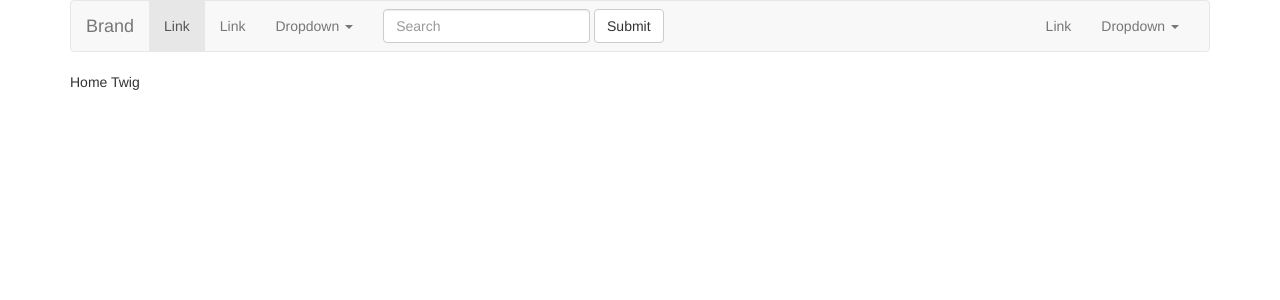
After one commit to devchuckcamp/slim-rest, a PHP site: template resources/views/home.twig in a window 1280 px wide. The commit adds this page. Shown: the top 300 px of the page. Run offline with PHP 8.4, Linux system fonts and the light colour scheme; the template is opened without the code that fills it, so the values that code supplies are empty; some libraries are stand-ins or nearby versions.

```diff
--- /dev/null
+++ b/app/routes.php
@@ -0,0 +1,6 @@
+<?php
+
+
+$app->get('/', 'HomeController:index');
+
+$app->get('/city', 'CityController:index');
--- /dev/null
+++ b/resources/views/city.twig
@@ -0,0 +1 @@
+city
--- /dev/null
+++ b/resources/views/home.twig
@@ -0,0 +1,6 @@
+{% extends 'templates/app.twig' %}
+
+
+{% block content%}
+	Home Twig
+{% endblock %}
--- /dev/null
+++ b/resources/views/templates/app.twig
@@ -0,0 +1,23 @@
+<!DOCTYPE html>
+<html>
+<head>
+	<title>Slim Api</title>
+	<link rel="stylesheet" href="https://maxcdn.bootstrapcdn.com/bootstrap/3.3.7/css/bootstrap.min.css">
+
+</head>
+
+<body>
+	<div class="container">
+
+		{% include 'templates/partials/navigation.twig' %}
+
+		{% block content %} {% endblock %}
+
+	</div>
+
+	<!-- JQuery Script -->
+	<script src="https://cdnjs.cloudflare.com/ajax/libs/jquery/3.2.1/jquery.js"></script>
+	<!-- Bootstrap Script -->
+	<script src="https://maxcdn.bootstrapcdn.com/bootstrap/3.3.7/js/bootstrap.min.js"></script>
+</body>
+</html>
--- /dev/null
+++ b/resources/views/templates/partials/navigation.twig
@@ -0,0 +1,53 @@
+<nav class="navbar navbar-default">
+  <div class="container-fluid">
+    <!-- Brand and toggle get grouped for better mobile display -->
+    <div class="navbar-header">
+      <button type="button" class="navbar-toggle collapsed" data-toggle="collapse" data-target="#bs-example-navbar-collapse-1" aria-expanded="false">
+        <span class="sr-only">Toggle navigation</span>
+        <span class="icon-bar"></span>
+        <span class="icon-bar"></span>
+        <span class="icon-bar"></span>
+      </button>
+      <a class="navbar-brand" href="#">Brand</a>
+    </div>
+
+    <!-- Collect the nav links, forms, and other content for toggling -->
+    <div class="collapse navbar-collapse" id="bs-example-navbar-collapse-1">
+      <ul class="nav navbar-nav">
+        <li class="active"><a href="#">Link <span class="sr-only">(current)</span></a></li>
+        <li><a href="#">Link</a></li>
+        <li class="dropdown">
+          <a href="#" class="dropdown-toggle" data-toggle="dropdown" role="button" aria-haspopup="true" aria-expanded="false">Dropdown <span class="caret"></span></a>
+          <ul class="dropdown-menu">
+            <li><a href="#">Action</a></li>
+            <li><a href="#">Another action</a></li>
+            <li><a href="#">Something else here</a></li>
+            <li role="separator" class="divider"></li>
+            <li><a href="#">Separated link</a></li>
+            <li role="separator" class="divider"></li>
+            <li><a href="#">One more separated link</a></li>
+          </ul>
+        </li>
+      </ul>
+      <form class="navbar-form navbar-left">
+        <div class="form-group">
+          <input type="text" class="form-control" placeholder="Search">
+        </div>
+        <button type="submit" class="btn btn-default">Submit</button>
+      </form>
+      <ul class="nav navbar-nav navbar-right">
+        <li><a href="#">Link</a></li>
+        <li class="dropdown">
+          <a href="#" class="dropdown-toggle" data-toggle="dropdown" role="button" aria-haspopup="true" aria-expanded="false">Dropdown <span class="caret"></span></a>
+          <ul class="dropdown-menu">
+            <li><a href="#">Action</a></li>
+            <li><a href="#">Another action</a></li>
+            <li><a href="#">Something else here</a></li>
+            <li role="separator" class="divider"></li>
+            <li><a href="#">Separated link</a></li>
+          </ul>
+        </li>
+      </ul>
+    </div><!-- /.navbar-collapse -->
+  </div><!-- /.container-fluid -->
+</nav>
--- /dev/null
+++ b/web/home.php
@@ -0,0 +1,6 @@
+<?php
+
+$app->get('/', function ($request, $response){
+
+	return $this->view->render($response, 'home.twig');
+});
```
Also changed, not shown: api/books.php (+0 -15 lines), app/Controllers/CityController.php (added, +15 -0 lines), app/Controllers/Controller.php (added, +25 -0 lines), app/Controllers/HomeController.php (added, +17 -0 lines), app/Models/User.php (added, +12 -0 lines), bootstrap/app.php (added, +57 -0 lines), composer.json (+7 -1 lines), public/index.php (+1 -8 lines), resources/views/templates/c.html (added, +17 -0 lines), 1 other file.
